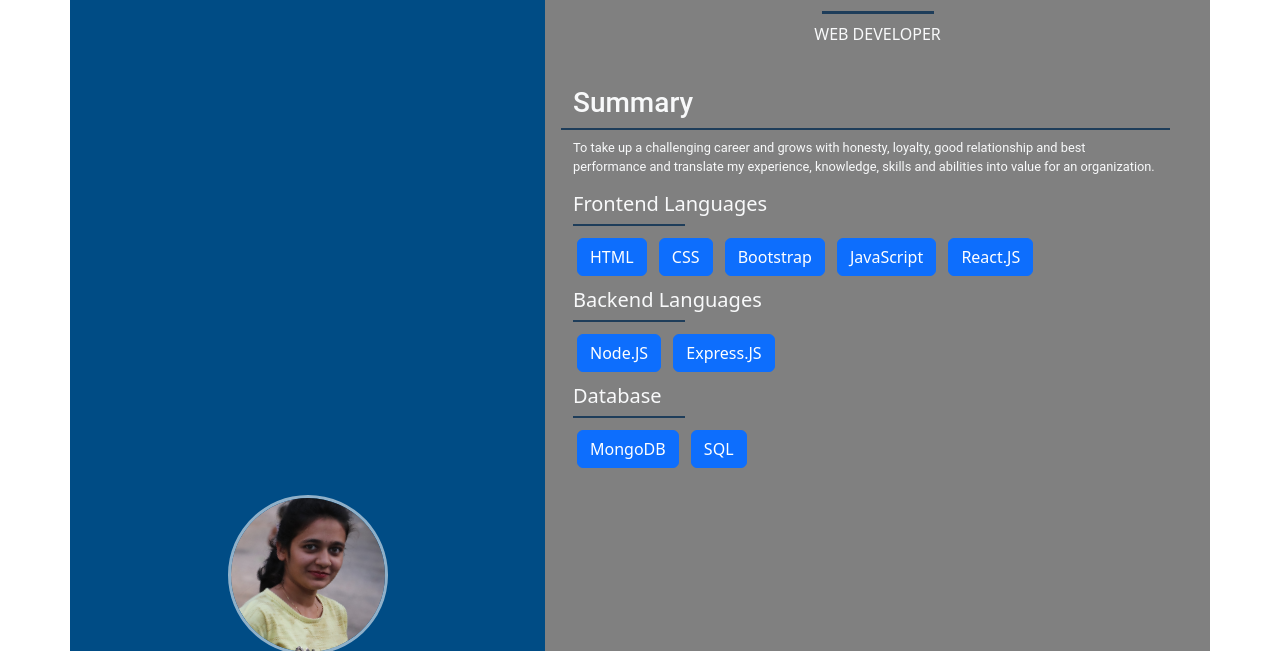
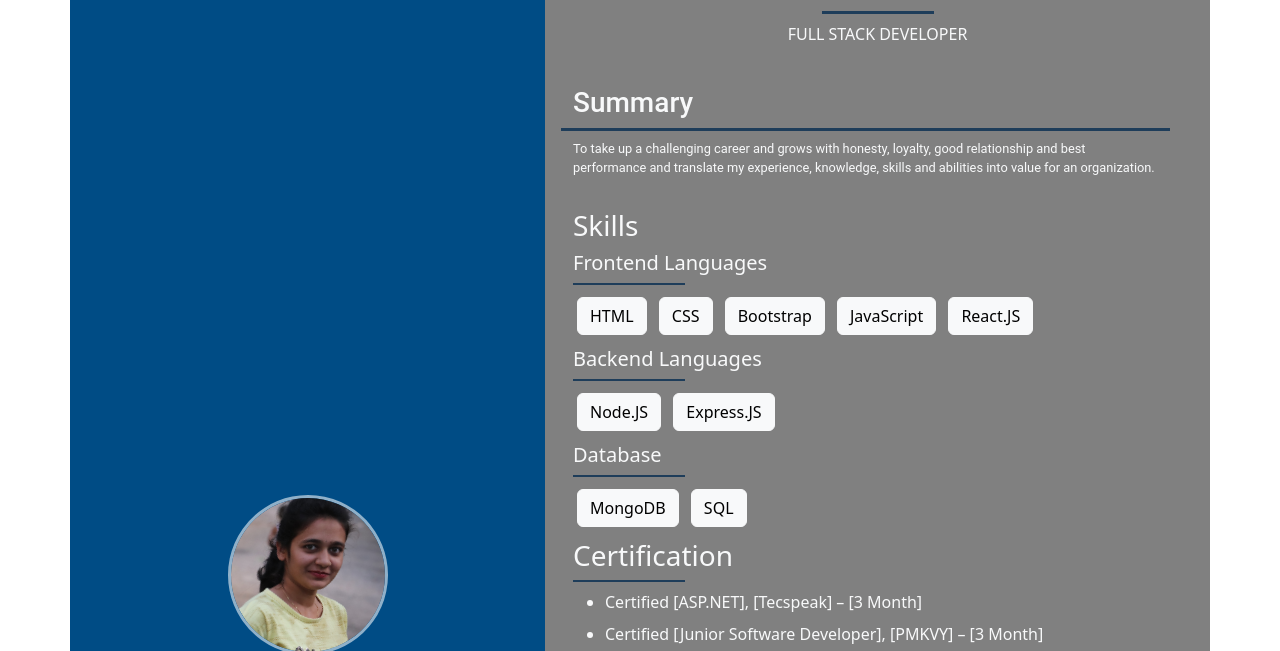
Before and after one commit to Rutuja1611/Resume, a plain HTML site: page index.html in a window 1280 px wide. Shown: the part 141-792 px from the top of the page. Drawn offline with nearby package versions, Linux system fonts and the light colour scheme.

Commit message:
complete

```diff
--- a/index.html
+++ b/index.html
@@ -82,13 +82,13 @@
                         <div class="about  p-4 d-flex flex-column align-items-center justify-content-center">
                             <h1 class="text-light">RUTUJA DESHMUKH</h1>
                             <div class="line1 m-2"></div>
-                            <p class="text-light">WEB DEVELOPER</p>
+                            <p class="text-light">FULL STACK DEVELOPER</p>
                         </div>
 
 
                         <div class="row content1">
                             <h3 class="text-light">Summary</h3>
-                            <div class="line2"></div>
+                            <div class="line1"></div>
                             <p class="text-light mt-2">To take up a challenging career and grows with honesty, loyalty,
                                 good relationship and best performance and translate my experience, knowledge, skills
                                 and abilities into value for an organization.
@@ -98,33 +98,46 @@
                         <!-- skills -->
 
                         <div class="skills">
+                            <h3 class="text-light mt-3">Skills</h3>
                             <h5 class="text-light">Frontend Languages</h5>
                             <div class="line"></div>
                             <div class="front_skill mt-2">
-                                <button class="btn btn-primary m-1">HTML</button>
-                                <button class="btn btn-primary m-1">CSS</button>
-                                <button class="btn btn-primary m-1">Bootstrap</button>
-                                <button class="btn btn-primary m-1">JavaScript</button>
-                                <button class="btn btn-primary m-1">React.JS</button>
+                                <button class="btn btn-light m-1">HTML</button>
+                                <button class="btn btn-light m-1">CSS</button>
+                                <button class="btn btn-light m-1">Bootstrap</button>
+                                <button class="btn btn-light m-1">JavaScript</button>
+                                <button class="btn btn-light m-1">React.JS</button>
                             </div>
 
                             <h5 class="text-light mt-2">Backend Languages</h5>
                             <div class="line"></div>
                             <div class="back_skill mt-2">
-                                <button class="btn btn-primary m-1">Node.JS</button>
-                                <button class="btn btn-primary m-1">Express.JS</button>
+                                <button class="btn btn-light m-1">Node.JS</button>
+                                <button class="btn btn-light m-1">Express.JS</button>
                             </div>
 
                             <h5 class="text-light mt-2">Database</h5>
                             <div class="line"></div>
                             <div class="database mt-2">
-                                <button class="btn btn-primary m-1">MongoDB</button>
-                                <button class="btn btn-primary m-1">SQL</button>
+                                <button class="btn btn-light m-1">MongoDB</button>
+                                <button class="btn btn-light m-1">SQL</button>
                             </div>
                         </div>
 
                         <!-- certifications -->
+                        <div class="certified">
+                            <h3 class="text-light mt-2">Certification</h3>
+                            <div class="line"></div>
+                        <ul class="mt-2">
+                            <li class="text-light mt-2">Certified [ASP.NET], [Tecspeak] – [3 Month]</li>
+                            <li class="text-light  mt-2">Certified [Junior Software Developer], [PMKVY] –
+                                [3 Month]
+                            <li class="text-light  mt-2">Certified [PHP], [Aditya InfoTech] – [1 Month] </li>
+                            <li class="text-light  mt-2">Certified [MERN Stack], [Code Chakra Tech] – [(Appearing)3 Month] </li>
+                               </li>
+                        </ul>
 
+                        </div>
                     </div>
                 </div>
 
```
